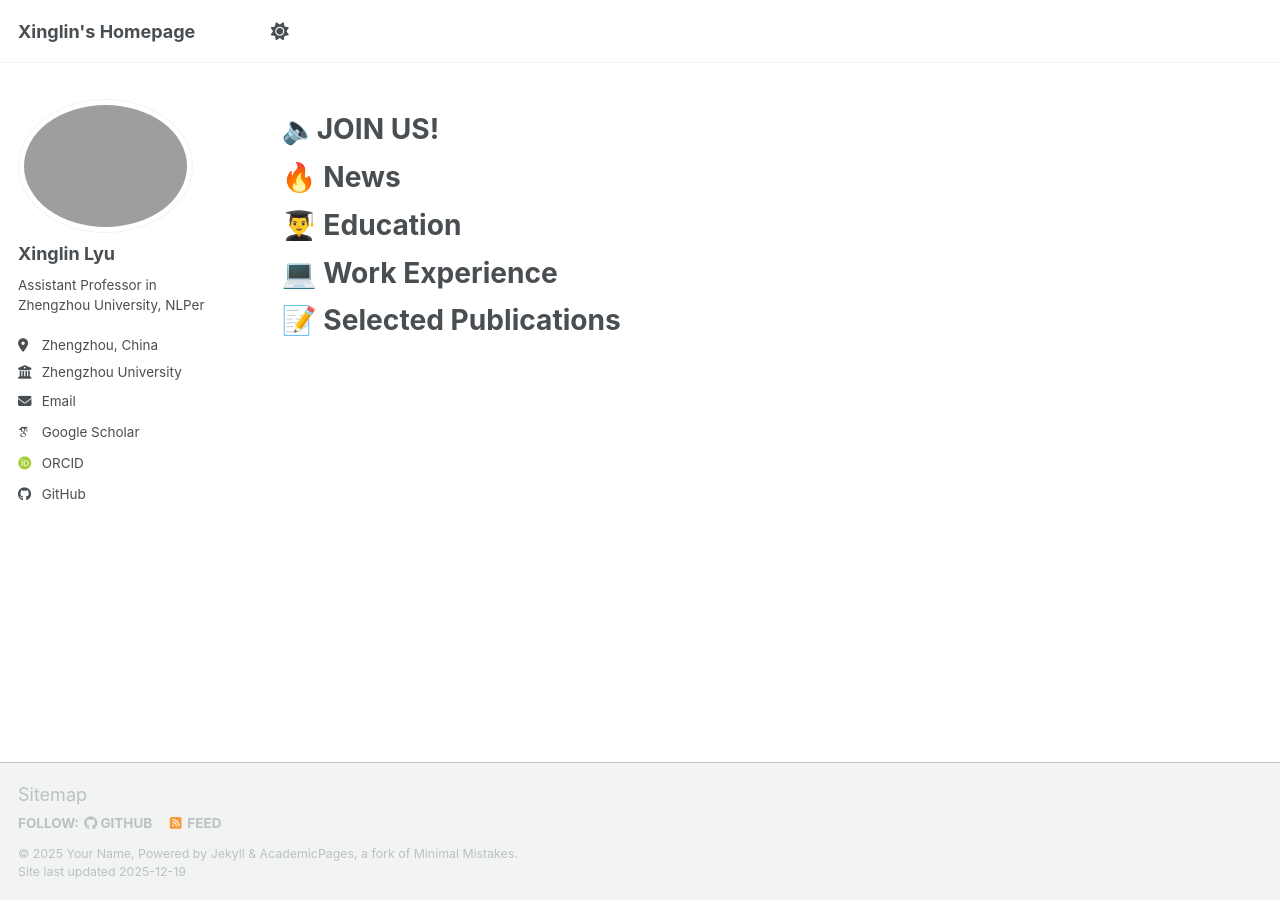
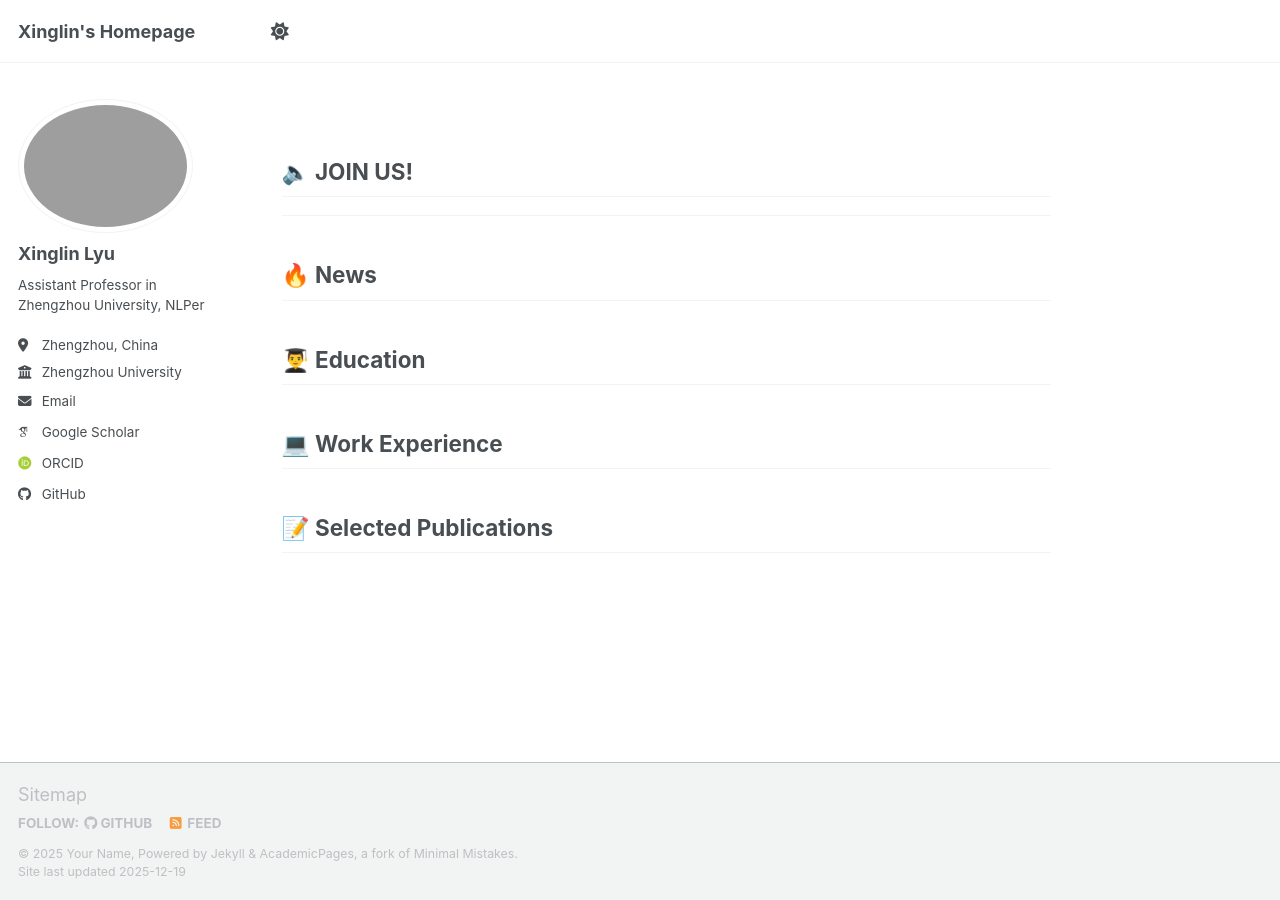
Before and after one commit to xllyu-nlp/xllyu-nlp.github.io, a Jekyll site: the page built from _pages/about.md, in a window 1280 px wide. Built offline with Jekyll 4.4.1, drawn with Linux system fonts in a browser that asks for light colours; some web fonts are replaced; a script bundle is joined from its source files by our own code; library files that are not in the unit come from our copies.

```diff
--- a/_pages/about.md
+++ b/_pages/about.md
@@ -9,9 +9,10 @@ redirect_from:
 ---
 
 
-# 🔈**JOIN US!**
+## 🔈 JOIN US!
+---
 
-# 🔥 News
-# 👨‍🎓 Education
-# 💻 Work Experience
-# 📝 Selected Publications
+## 🔥 News
+## 👨‍🎓 Education
+## 💻 Work Experience
+## 📝 Selected Publications
```
